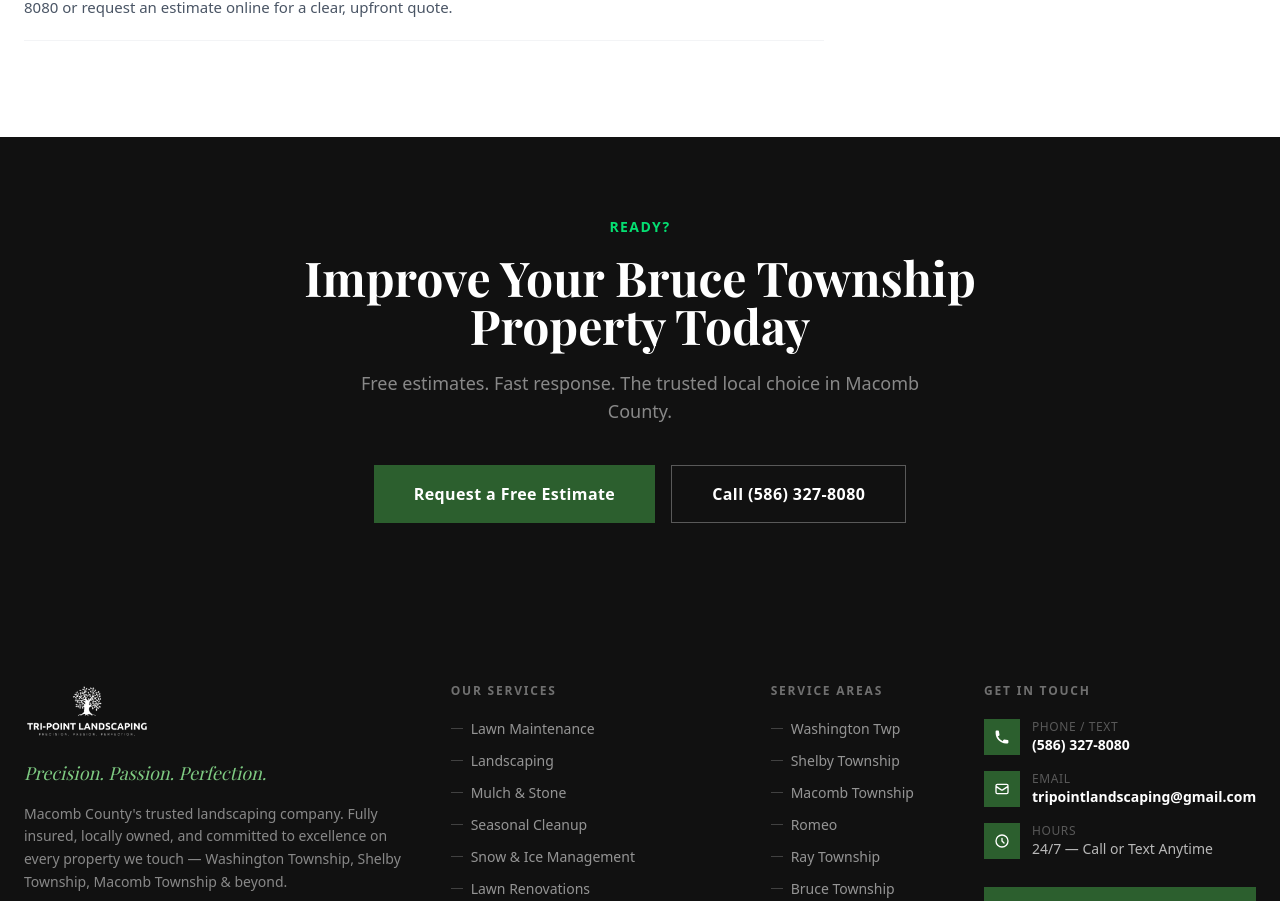
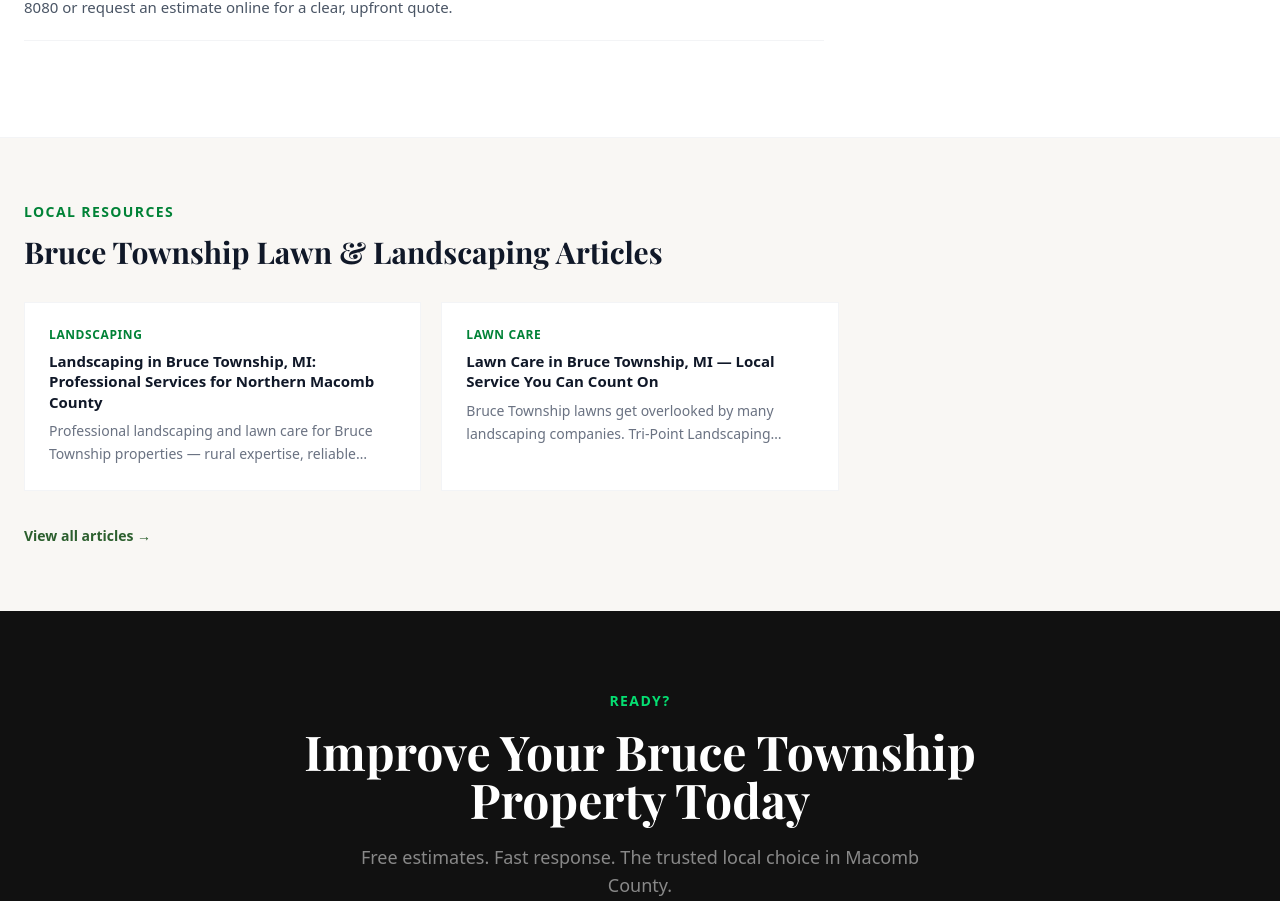
Before and after one commit to tripointlandscaping-del/tri-point-website, a Next.js app: page /service-areas/bruce-township in a window 1280 px wide. Shown: the part 2692-3593 px from the top of the page. Built offline with nearby package versions, Linux system fonts and the light colour scheme; a web font is replaced by a local one.

Commit message:
Add Related Articles sections to all service area pages

```diff
--- a/app/service-areas/[slug]/page.tsx
+++ b/app/service-areas/[slug]/page.tsx
@@ -4,6 +4,7 @@
 import { notFound } from "next/navigation";
 import Navbar from "../../components/Navbar";
 import Footer from "../../components/Footer";
+import { posts } from "../../blog/posts";
 
 type AreaData = {
   name: string;
@@ -598,6 +599,66 @@
 
 const oaklandCountyAreas = new Set(["rochester", "rochester-hills"]);
 
+const areaPostSlugs: Record<string, string[]> = {
+  "washington-township": [
+    "landscaping-washington-township-mi",
+    "residential-landscaping-washington-township-mi",
+    "spring-lawn-care-checklist-washington-township",
+    "snow-removal-washington-township-mi",
+    "fall-cleanup-washington-township-mi",
+    "landscape-design-ideas-washington-township",
+    "patio-installation-washington-township-mi",
+  ],
+  "shelby-township": [
+    "lawn-care-service-shelby-township-mi",
+    "landscape-design-shelby-township-mi",
+    "spring-cleanup-shelby-township-mi",
+    "fall-cleanup-shelby-township-mi",
+    "snow-removal-shelby-township-mi",
+    "patio-installation-shelby-township-mi",
+    "retaining-wall-shelby-township-mi",
+  ],
+  "macomb-township": [
+    "landscaping-macomb-township-mi",
+    "lawn-care-macomb-township-mi",
+    "spring-cleanup-macomb-township-mi",
+    "fall-cleanup-macomb-township-mi",
+    "snow-plowing-macomb-township-mi",
+    "patio-installation-macomb-township-mi",
+  ],
+  "romeo": [
+    "lawn-care-romeo-mi",
+    "landscaping-romeo-mi",
+    "snow-removal-romeo-mi",
+    "spring-cleanup-romeo-mi",
+    "fall-cleanup-romeo-mi",
+  ],
+  "ray-township": [
+    "landscaping-ray-township-mi",
+    "lawn-care-ray-township-mi",
+    "spring-cleanup-ray-township-mi",
+    "snow-removal-ray-township-mi",
+  ],
+  "bruce-township": [
+    "landscaping-bruce-township-mi",
+    "lawn-care-bruce-township-mi",
+    "spring-cleanup-bruce-township-mi",
+    "fall-cleanup-bruce-township-mi",
+    "snow-removal-bruce-township-mi",
+  ],
+  "rochester": [
+    "landscaping-rochester-mi",
+    "lawn-care-rochester-mi",
+    "snow-removal-rochester-mi",
+    "spring-cleanup-rochester-mi",
+  ],
+  "rochester-hills": [
+    "landscaping-rochester-hills-mi",
+    "lawn-care-rochester-hills-mi",
+    "snow-removal-rochester-hills-mi",
+  ],
+};
+
 export default async function ServiceAreaPage({ params }: Props) {
   const { slug } = await params;
   const area = areas[slug];
@@ -868,6 +929,48 @@
           </div>
         </section>
 
+        {/* ── RELATED ARTICLES ── */}
+        {(() => {
+          const slugsForArea = areaPostSlugs[slug] ?? [];
+          const areaPosts = slugsForArea
+            .map((s) => posts.find((p) => p.slug === s))
+            .filter(Boolean) as NonNullable<typeof posts[number]>[];
+          if (areaPosts.length === 0) return null;
+          return (
+            <section className="py-16 bg-[#f9f7f4] border-t border-gray-100">
+              <div className="max-w-7xl mx-auto px-6">
+                <p className="text-green-700 text-sm font-semibold uppercase tracking-widest mb-3">Local Resources</p>
+                <h2
+                  style={{ fontFamily: "var(--font-playfair), Georgia, serif" }}
+                  className="text-3xl font-bold text-gray-900 mb-8"
+                >
+                  {area.name} Lawn &amp; Landscaping Articles
+                </h2>
+                <div className="grid grid-cols-1 sm:grid-cols-2 lg:grid-cols-3 gap-5">
+                  {areaPosts.map((post) => (
+                    <Link
+                      key={post.slug}
+                      href={`/blog/${post.slug}`}
+                      className="group bg-white border border-gray-100 p-6 hover:border-[#2C5F2E] hover:shadow-sm transition-all"
+                    >
+                      <p className="text-xs text-green-700 font-semibold uppercase tracking-wider mb-2">{post.category}</p>
+                      <h3 className="font-bold text-gray-900 group-hover:text-[#2C5F2E] transition-colors leading-snug mb-2 text-[15px]">
+                        {post.title}
+                      </h3>
+                      <p className="text-gray-500 text-sm leading-relaxed line-clamp-2">{post.description}</p>
+                    </Link>
+                  ))}
+                </div>
+                <div className="mt-8">
+                  <Link href="/blog" className="text-sm font-semibold text-[#2C5F2E] hover:underline">
+                    View all articles →
+                  </Link>
+                </div>
+              </div>
+            </section>
+          );
+        })()}
+
         {/* ── CTA ── */}
         <section style={{ backgroundColor: "#111111" }} className="py-20 text-white">
           <div className="max-w-4xl mx-auto px-6 text-center">
```
